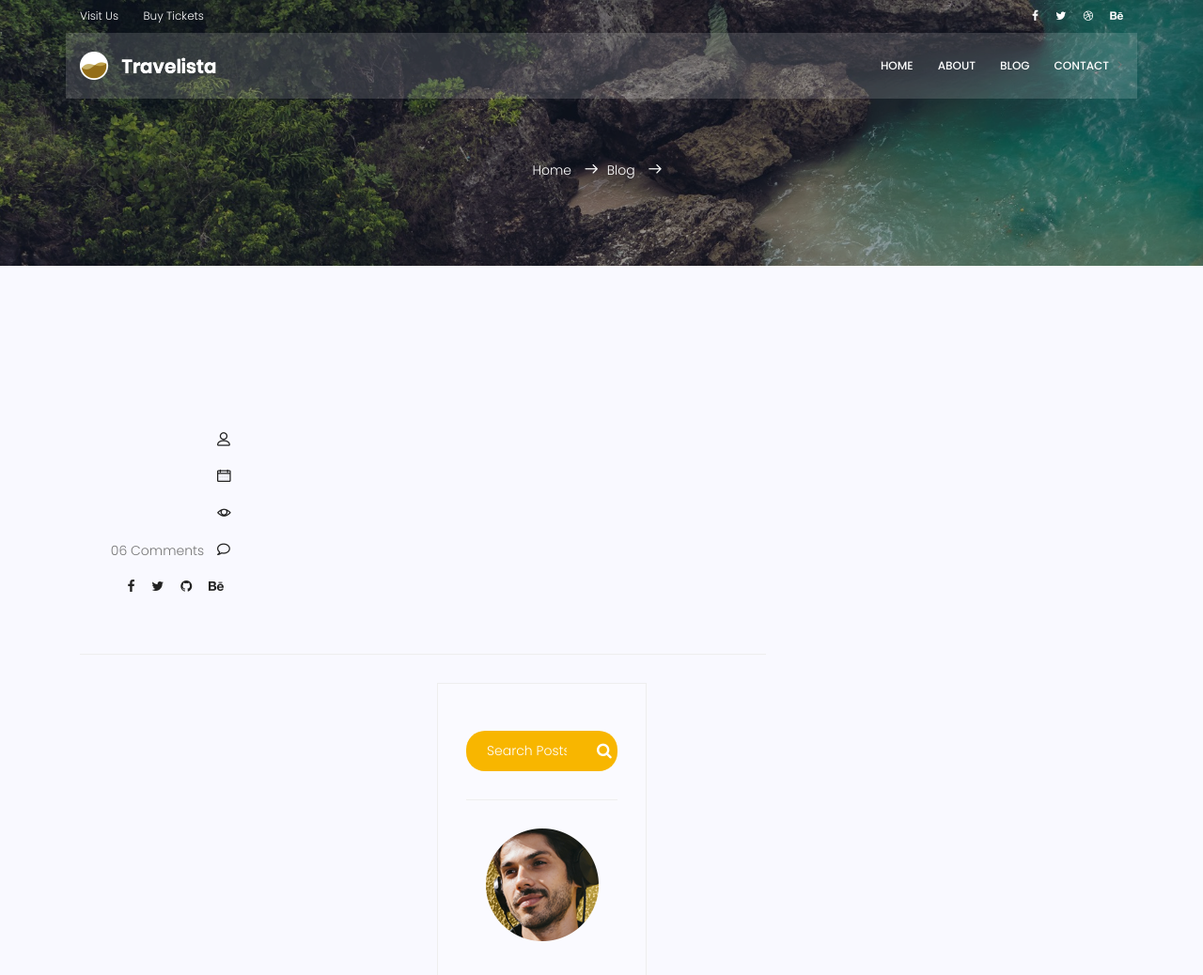
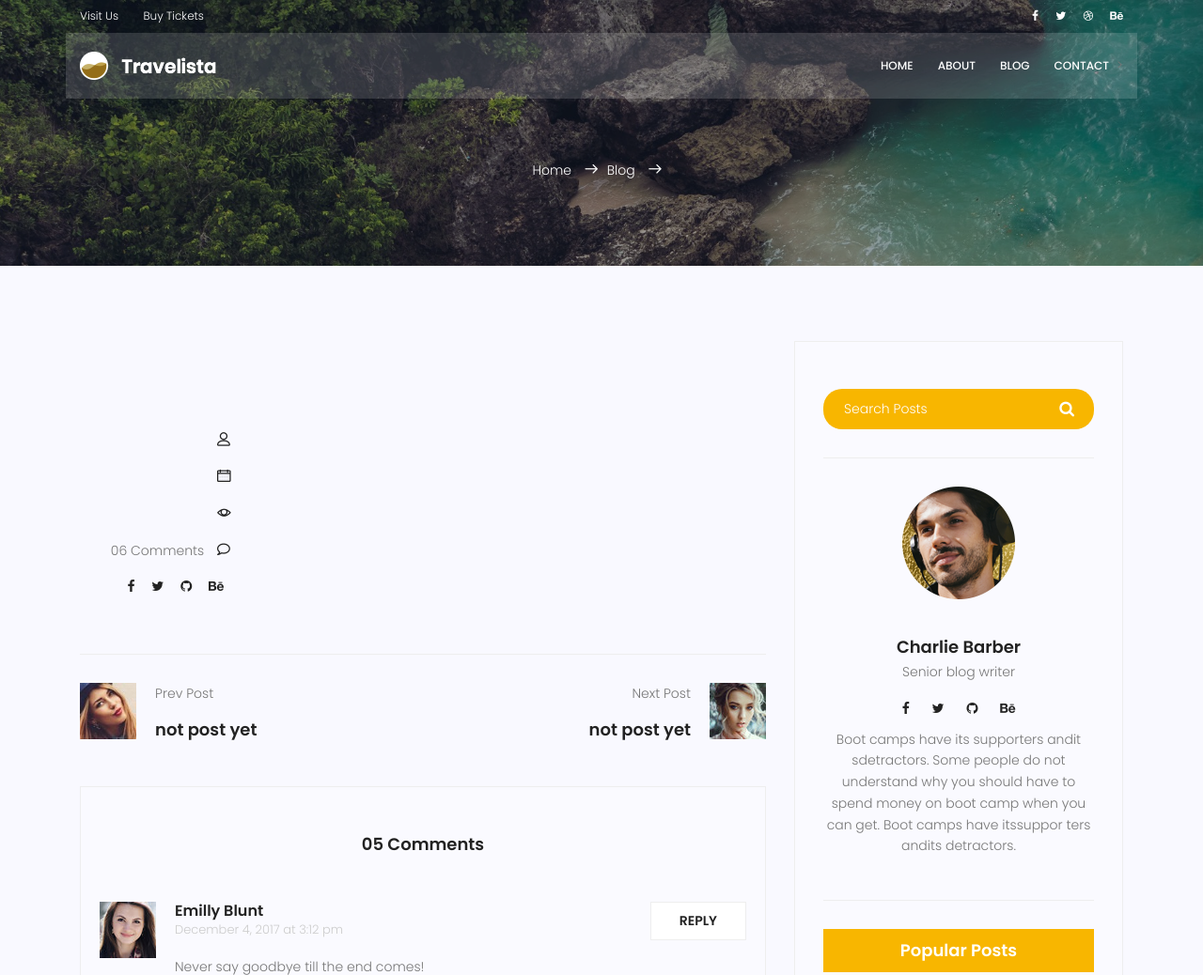
Before and after one commit to behzad6870/mysite, a Django app: template templates/blog/blog-single.html in a window 1280 px wide. Shown: the top 1038 px of the page at 94% size. Run offline with Django 3.2, Linux system fonts and the light colour scheme; the template is opened without the code that fills it, so the values that code supplies are empty; some libraries are stand-ins or nearby versions.

Commit message:
change code
change code and better prev_post and next_post

```diff
--- a/templates/blog/blog-single.html
+++ b/templates/blog/blog-single.html
@@ -72,10 +72,9 @@
 					<div class="row">
 
 						<div
-
 							class="col-lg-6 col-md-6 col-12 nav-left flex-row d-flex justify-content-start align-items-center">
 
-							{% if post_prev %}
+
 							<div class="thumb">
 
 								<a href="#"><img class="img-fluid" src="{% static 'img/blog/prev.jpg' %}" alt=""></a>
@@ -83,27 +82,40 @@
 							<div class="arrow">
 								<a href="#"><span class="lnr text-white lnr-arrow-left"></span></a>
 							</div>
+
 							<div class="detials">
 
 								<p>Prev Post</p>
+								{% if post_prev %}
 								<a href="{% url 'blog:single' pid=post_prev.id %}">
 									<h4>{{post_prev.title}}</h4>
 								</a>
+								{% else %}
+								<a href="#">
+									<h4>not post yet</h4>
+								</a>
+								{% endif %}
 							</div>
 						</div>
-						         {% endif %}
+
 
 						<div
-
 							class="col-lg-6 col-md-6 col-12 nav-right flex-row d-flex justify-content-end align-items-center">
 
-							{% if post_next %}
+
 							<div class="detials">
 
 								<p>Next Post</p>
+								{% if post_next %}
 								<a href="{% url 'blog:single' pid=post_next.pk %}">
 									<h4>{{post_next.title}}</h4>
 								</a>
+								{% else %}
+								<a href="#">
+									<h4>not post yet</h4>
+								</a>
+								{% endif %}
+
 							</div>
 							<div class="arrow">
 								<a href="#"><span class="lnr text-white lnr-arrow-right"></span></a>
@@ -115,7 +127,7 @@
 						</div>
 
 					</div>
-					{% endif %}
+
 				</div>
 
 				<div class="comments-area">
```
